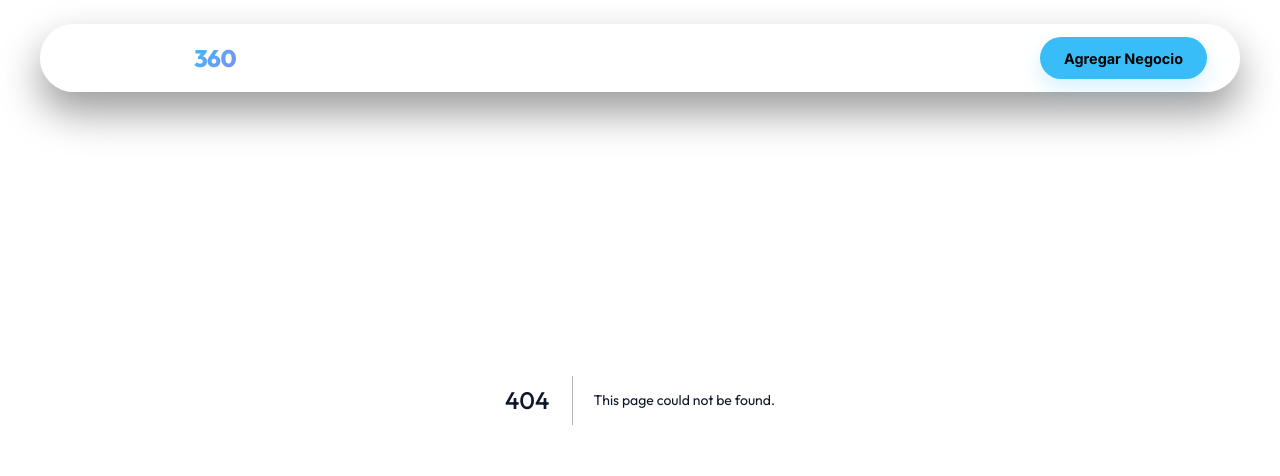
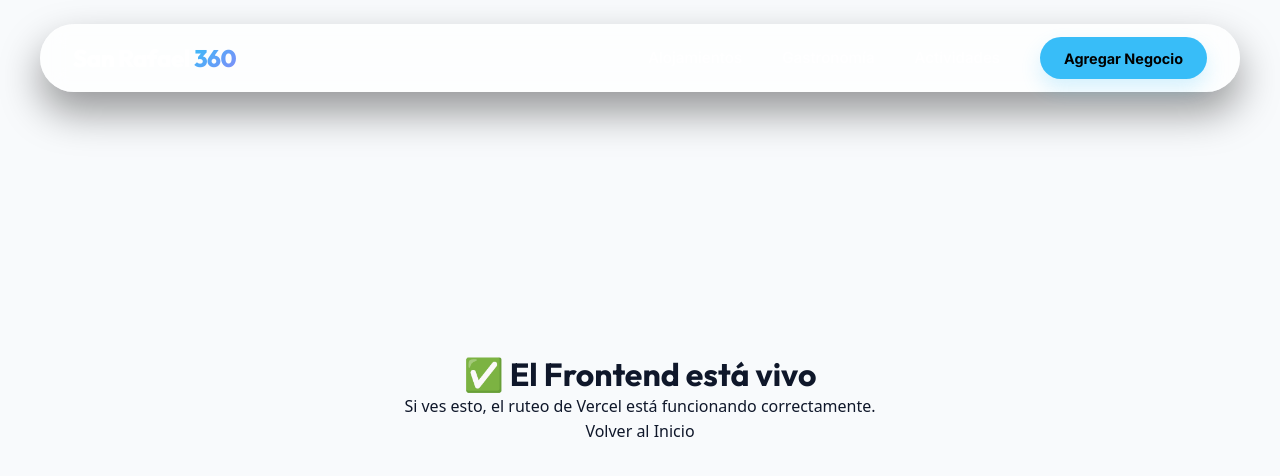
Before and after one commit to alodie10/sanrafael360, a Next.js app in the folder frontend/: page /ping in a window 1280 px wide. Before the commit this address had no page. Shown: the top 476 px of the page. Built offline with nearby package versions, Linux system fonts and the light colour scheme.

Commit message:
Debug: add /ping health check page to test Vercel routing

```diff
--- /dev/null
+++ b/frontend/src/app/ping/page.tsx
@@ -0,0 +1,16 @@
+export default function PingPage() {
+  return (
+    <div style={{
+      display: 'flex',
+      flexDirection: 'column',
+      alignItems: 'center',
+      justifyContent: 'center',
+      height: '100vh',
+      fontFamily: 'system-ui'
+    }}>
+      <h1>✅ El Frontend está vivo</h1>
+      <p>Si ves esto, el ruteo de Vercel está funcionando correctamente.</p>
+      <a href="/">Volver al Inicio</a>
+    </div>
+  );
+}
```
